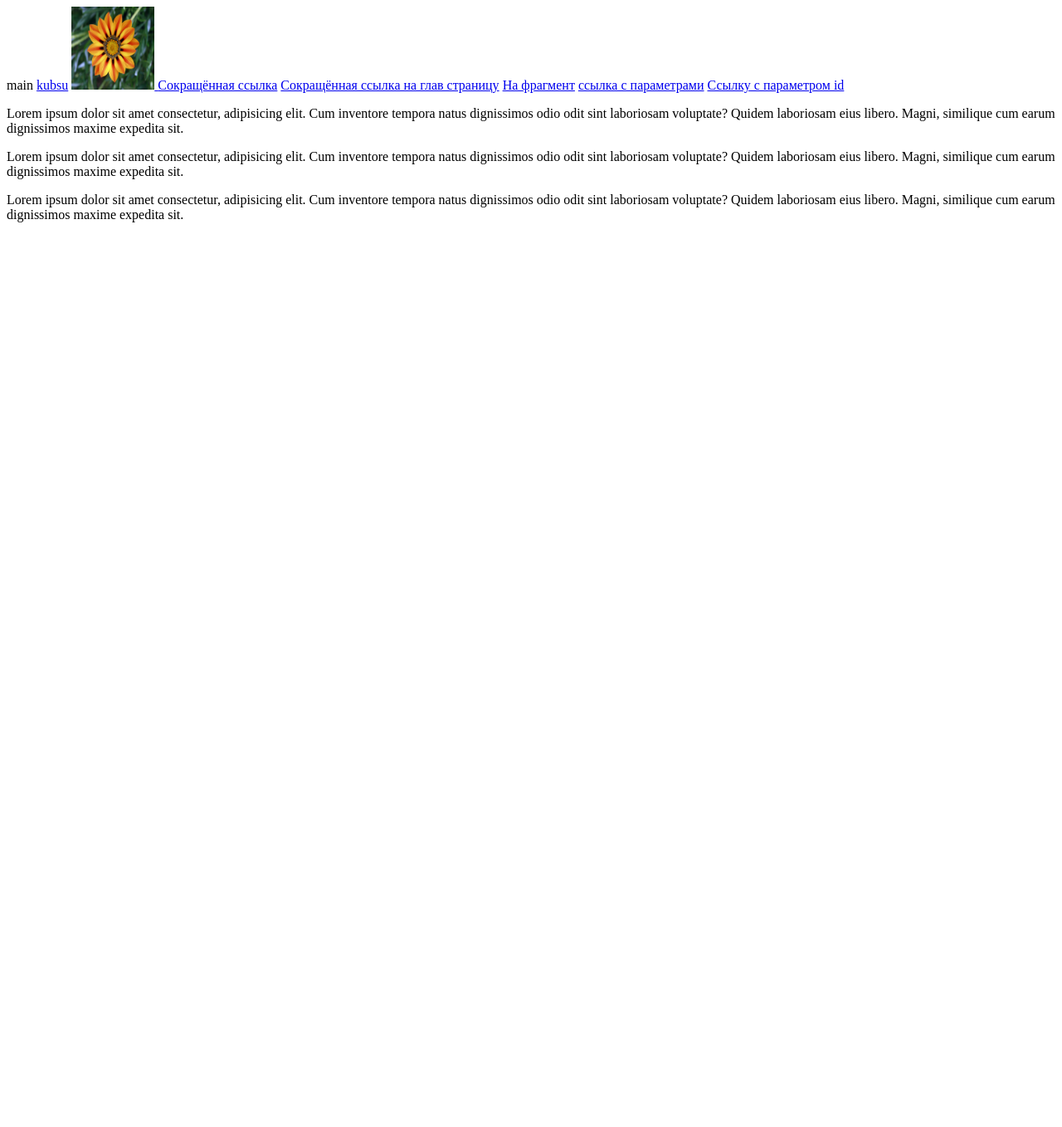
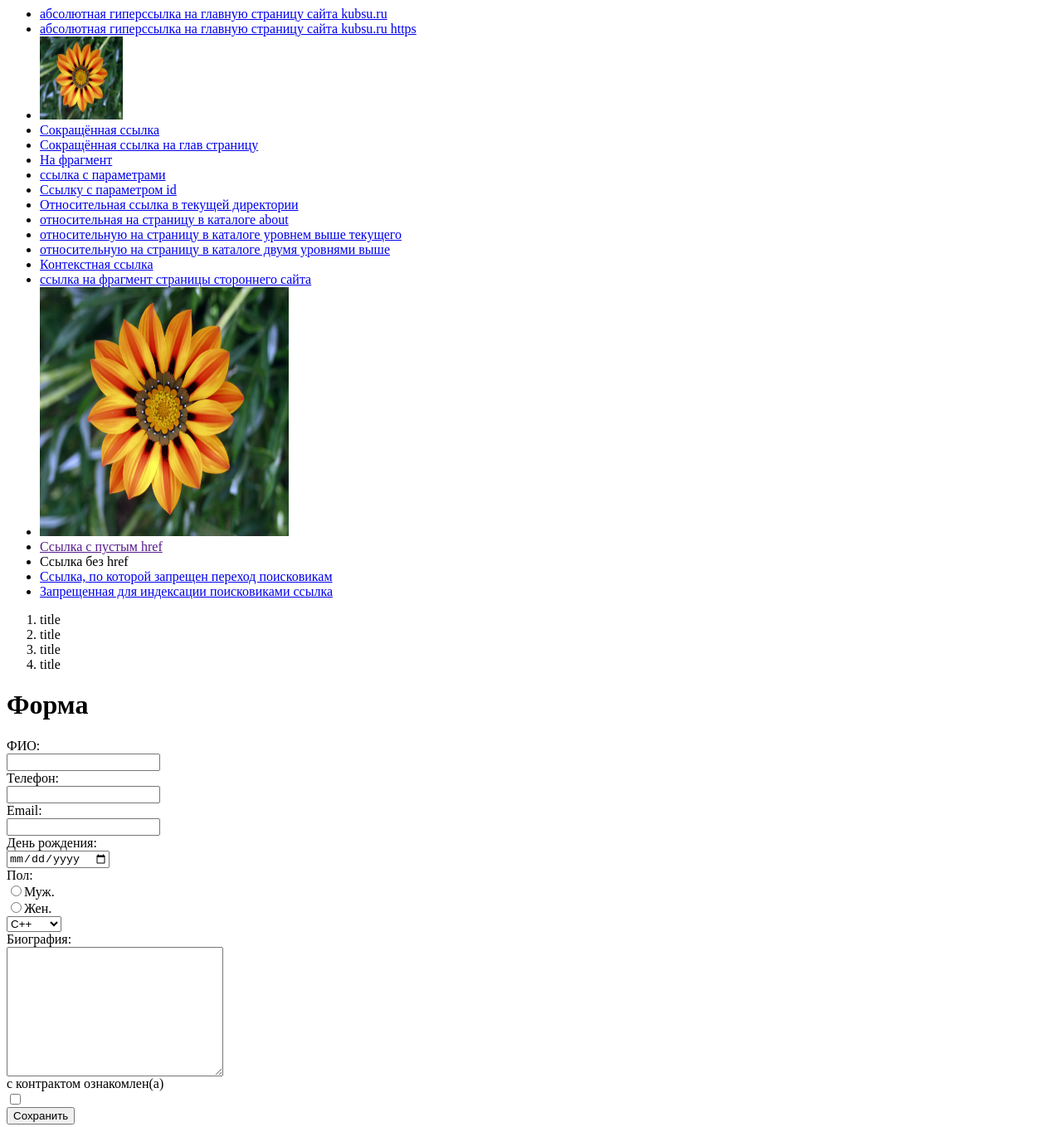
Before and after one commit to UserCommon/UserCommon.github.io, a plain HTML site: page task1/index.html in a window 1280 px wide. Shown: the top 1358 px of the page at 83% size. Before the commit the page ends 800 px from the top, so only its background shows below. Drawn offline with Linux system fonts and the light colour scheme.

Commit message:
finished i guess

```diff
--- a/task1/index.html
+++ b/task1/index.html
@@ -1,24 +1,112 @@
 
 <html>
     <head>
-        main
+        <title>task 1</title>
     </head>
     <body>
-        <a href = "https://kubsu.ru">kubsu</a>
+        <ul>
+            <li>
+                <a href = "http://kubsu.ru">абсолютная гиперссылка на главную страницу сайта kubsu.ru</a>
+            </li>
+            <li>
+                <a href = "https://kubsu.ru">абсолютная гиперссылка на главную страницу сайта kubsu.ru https</a>
+            </li>
+            <li>
                 <a href="https://kubsu.ru">
                     <img src = "image.jpg" width="100" height="100"/>
                 </a>
+            </li>
+            <li>
                 <a href = "/pp.html">Сокращённая ссылка</a>
+            </li>
+            <li>
                 <a href = "/index.html">Сокращённая ссылка на глав страницу</a>
+            </li>
+            <li>
                 <a href="#lorem1">На фрагмент</a>
+            </li>
+            <li>
                 <a href="/index.html?name=Kirill&age=19&region=krd">ссылка с параметрами</a>
-        <a href="/pp.html#greets">Ссылку с параметром id</a>
+            </li>
+            <li>
+                <a href="/pp.html?id=10">Ссылку с параметром id</a>
+            </li>
+            <li>
+                <a href="/pp.html">Относительная ссылка в текущей директории</a>
+            </li>
+            <li>
+                <a href="/about/about.html">относительная на страницу в каталоге about</a>
+            </li>
+            <li>
+                <a href="/about/about.html">относительную на страницу в каталоге уровнем выше текущего</a>
+            </li>
+            <li>
+                <a href="/about/employees/employees.html">относительную на страницу в каталоге двумя уровнями выше</a>
+            </li>
+            <li>
+                <a href="#lorem1">Контекстная ссылка</a>
+            </li>
+            <li>
+                <a href="https://en.wikipedia.org/wiki/Years_of_Lead_(Italy)#Timeline_of_events">ссылка на фрагмент страницы стороннего сайта</a>
+            </li>
+            <li>
+                <img src="image.jpg" usemap="#image-map" width="300" height="300">
+                <map name="image-map">
+                    <area shape="rect" coords="0,0,100,100" href="http://google.com">
+                    <area shape="circle" coords="150,150,50" href="http://yandex.ru">
+                </map>
+            </li>
+            <li>
+                <a href="">Ссылка с пустым href</a>
+            </li>
+            <li>
+                <a>Ссылка без href</a>
+            </li>
+            <li>
+                <a href="#" rel="nofollow">Ссылка, по которой запрещен переход поисковикам</a>
+            </li>
+            <li>
+                <a href="#" rel="noindex">Запрещенная для индексации поисковиками ссылка</a>
+            </li>
+        </ul>
+        <ol>
+            <li>title</li>
+            <li>title</li>
+            <li>title</li>
+            <li>title</li>
+        </ol>
+        <h1>Форма</h1>
+        <form action="#" method="post">
+            <label for="name">ФИО:</label><br>
+            <input type="text"><br>
+            <label for="number">Телефон:</label><br>
+            <input type="tel"><br>
+            <label for="email">Email:</label><br>
+            <input type="email"><br>
+            <label for="birthdat">День рождения:</label><br>
+            <input type="date"><br>
+            <label for="sex">Пол:</label><br>
+            <input type="radio" name="sex">Муж.<br>
+            <input type="radio" name="sex">Жен.<br>
+            <select name="fav_lang">
+                <option value="c++">C++</option>
+                <option value="rust">Rust</option>
+                <option value="haskell">Haskell</option>
+                <option value="python">Python</option>
+                <option value="elixir">Elixir</option>
+                <option value="scala">Scala</option>
+            </select><br>
+            <label for="bio">Биография:</label><br>
+            <textarea name="bio" cols="30" rows="10">
 
-
-
+            </textarea><br>
+            <label for="agreement">
+                с контрактом ознакомлен(а)
+            </label><br>
+            <input type="checkbox" name="agreement"><br>
+            <button>Сохранить</button>
+        </form>
         <p id="lorem1">Lorem ipsum dolor sit amet consectetur, adipisicing elit. Cum inventore tempora natus dignissimos odio odit sint laboriosam voluptate? Quidem laboriosam eius libero. Magni, similique cum earum dignissimos maxime expedita sit.</p>
-        <p>Lorem ipsum dolor sit amet consectetur, adipisicing elit. Cum inventore tempora natus dignissimos odio odit sint laboriosam voluptate? Quidem laboriosam eius libero. Magni, similique cum earum dignissimos maxime expedita sit.</p>
-        <p>Lorem ipsum dolor sit amet consectetur, adipisicing elit. Cum inventore tempora natus dignissimos odio odit sint laboriosam voluptate? Quidem laboriosam eius libero. Magni, similique cum earum dignissimos maxime expedita sit.</p>
 
     </body>
 </html>
```
Also changed, not shown: task1/about/about.html (added, +8 -0 lines), task1/about/employees/employees.html (added, +7 -0 lines). Lines whose indentation alone changed are shown as unchanged.
